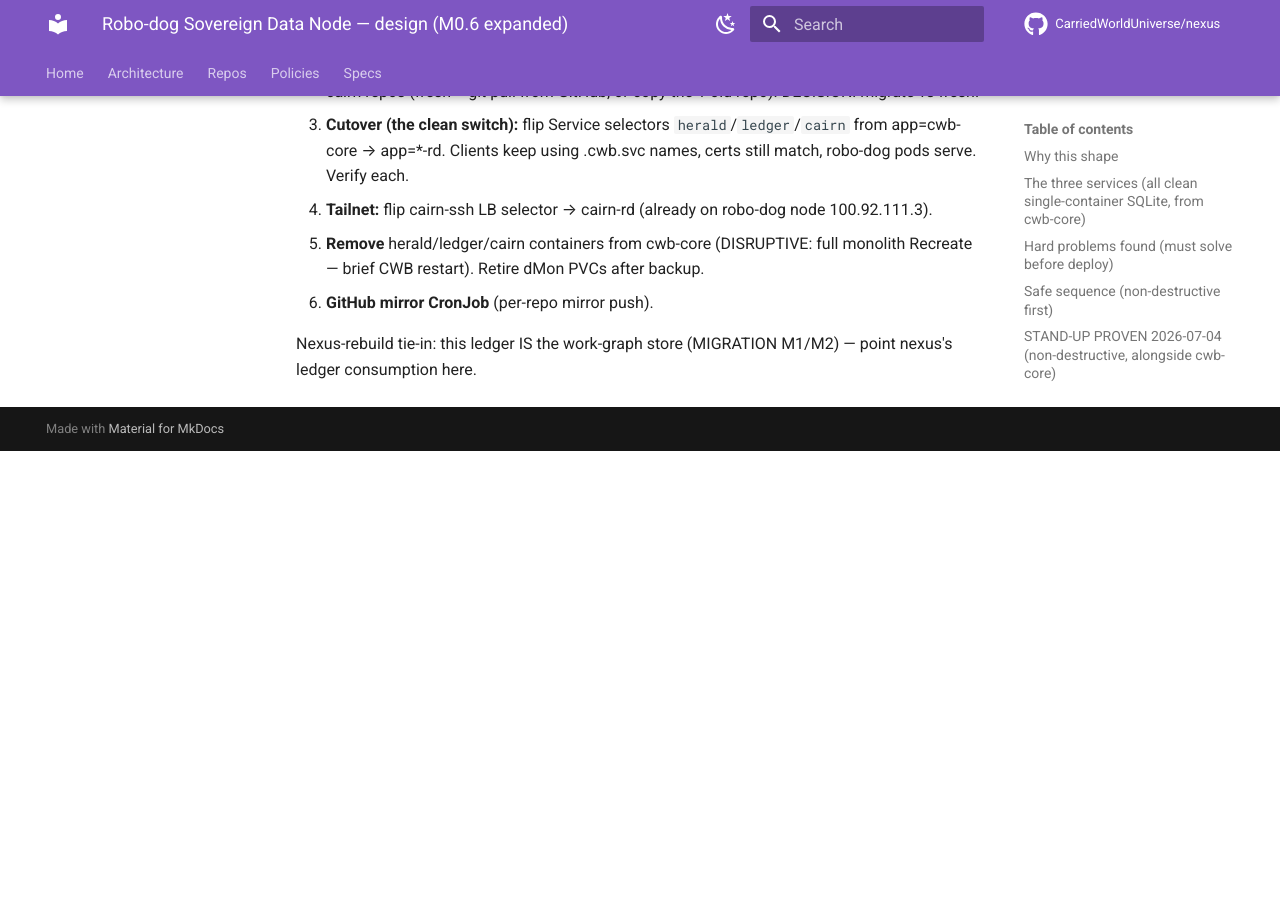
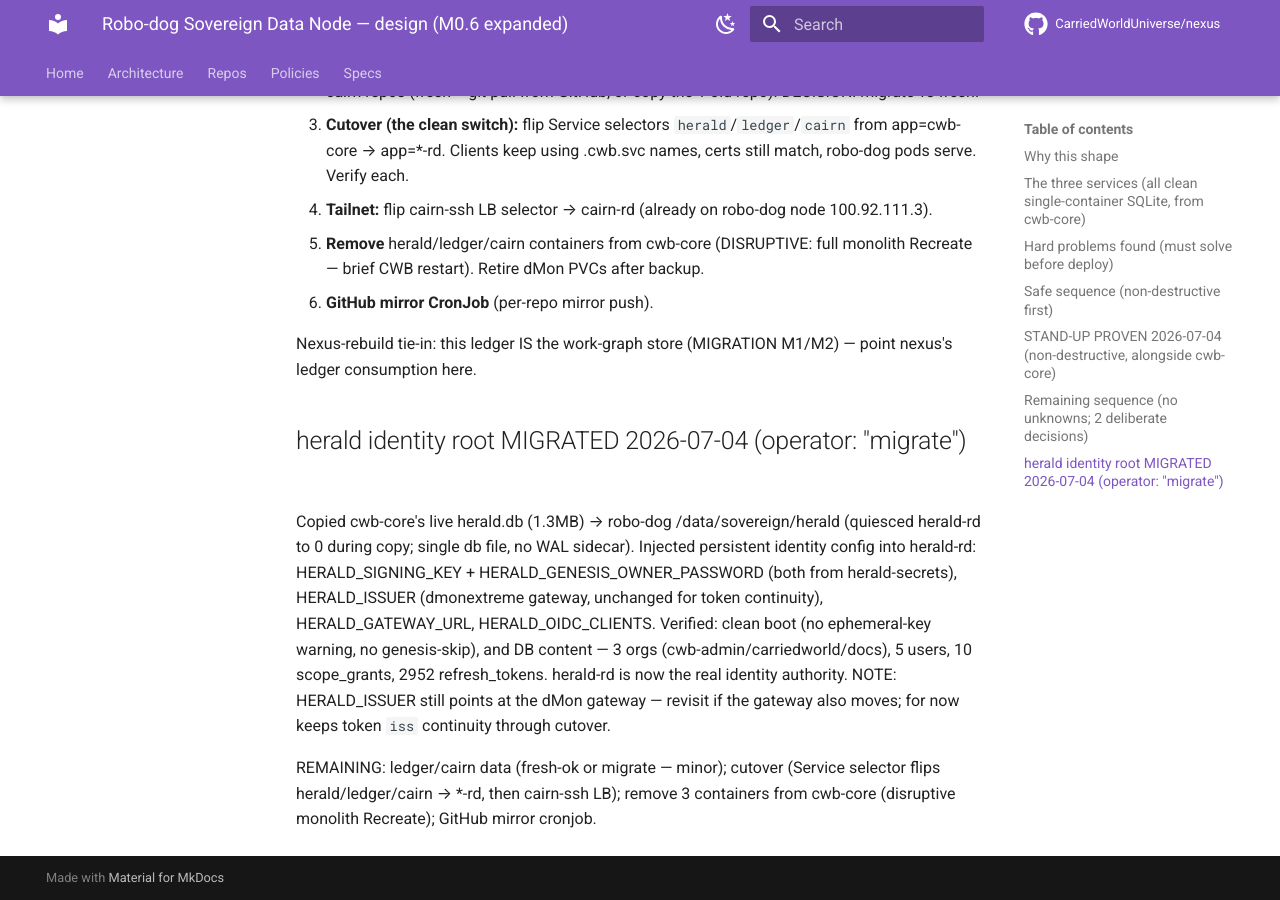
Before and after one commit to CarriedWorldUniverse/nexus, an MkDocs documentation site: the page built from docs/network/SOVEREIGN-DATA-NODE.md, in a window 1280 px wide and 900 px high, scrolled down 2803 px. Built offline with MkDocs 1.6.1 and Material for MkDocs 9.7.7, drawn with Linux system fonts in a browser that asks for light colours; comment, search, counter and statistics services are not loaded; before the commit the page ends 3254 px from its top, so only the background shows below that.

Commit message:
herald identity root MIGRATED to robo-dog: 1.3MB herald.db copied, persistent signing key injected; verified 3 orgs / 5 users / 10 scope-grants / 2952 tokens. herald-rd is now the real sovereign authority.
Co-Authored-By: Claude Fable 5 <noreply@anthropic.com>

Change-Id: zxwslxysxxnxulotlnvqxlksllyzoznlouvvkmrlxkuxwutovtlupykpsnrmslqlp

```diff
--- a/docs/network/SOVEREIGN-DATA-NODE.md
+++ b/docs/network/SOVEREIGN-DATA-NODE.md
@@ -53,3 +53,8 @@ Proven: arm64 :main images boot on GB10; /data hostPath works; mesh TLS certs ve
 6. **GitHub mirror CronJob** (per-repo mirror push).
 
 Nexus-rebuild tie-in: this ledger IS the work-graph store (MIGRATION M1/M2) — point nexus's ledger consumption here.
+
+## herald identity root MIGRATED 2026-07-04 (operator: "migrate")
+Copied cwb-core's live herald.db (1.3MB) → robo-dog /data/sovereign/herald (quiesced herald-rd to 0 during copy; single db file, no WAL sidecar). Injected persistent identity config into herald-rd: HERALD_SIGNING_KEY + HERALD_GENESIS_OWNER_PASSWORD (both from herald-secrets), HERALD_ISSUER (dmonextreme gateway, unchanged for token continuity), HERALD_GATEWAY_URL, HERALD_OIDC_CLIENTS. Verified: clean boot (no ephemeral-key warning, no genesis-skip), and DB content — 3 orgs (cwb-admin/carriedworld/docs), 5 users, 10 scope_grants, 2952 refresh_tokens. herald-rd is now the real identity authority. NOTE: HERALD_ISSUER still points at the dMon gateway — revisit if the gateway also moves; for now keeps token `iss` continuity through cutover.
+
+REMAINING: ledger/cairn data (fresh-ok or migrate — minor); cutover (Service selector flips herald/ledger/cairn → *-rd, then cairn-ssh LB); remove 3 containers from cwb-core (disruptive monolith Recreate); GitHub mirror cronjob.
```
